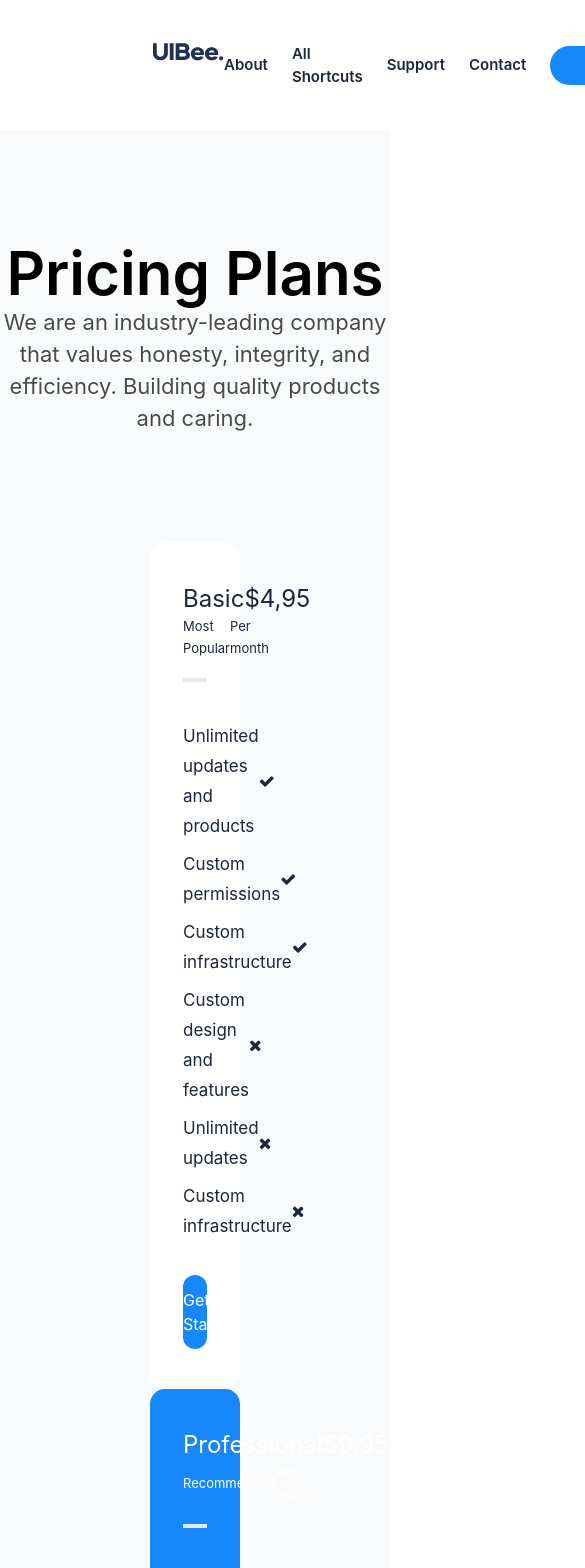
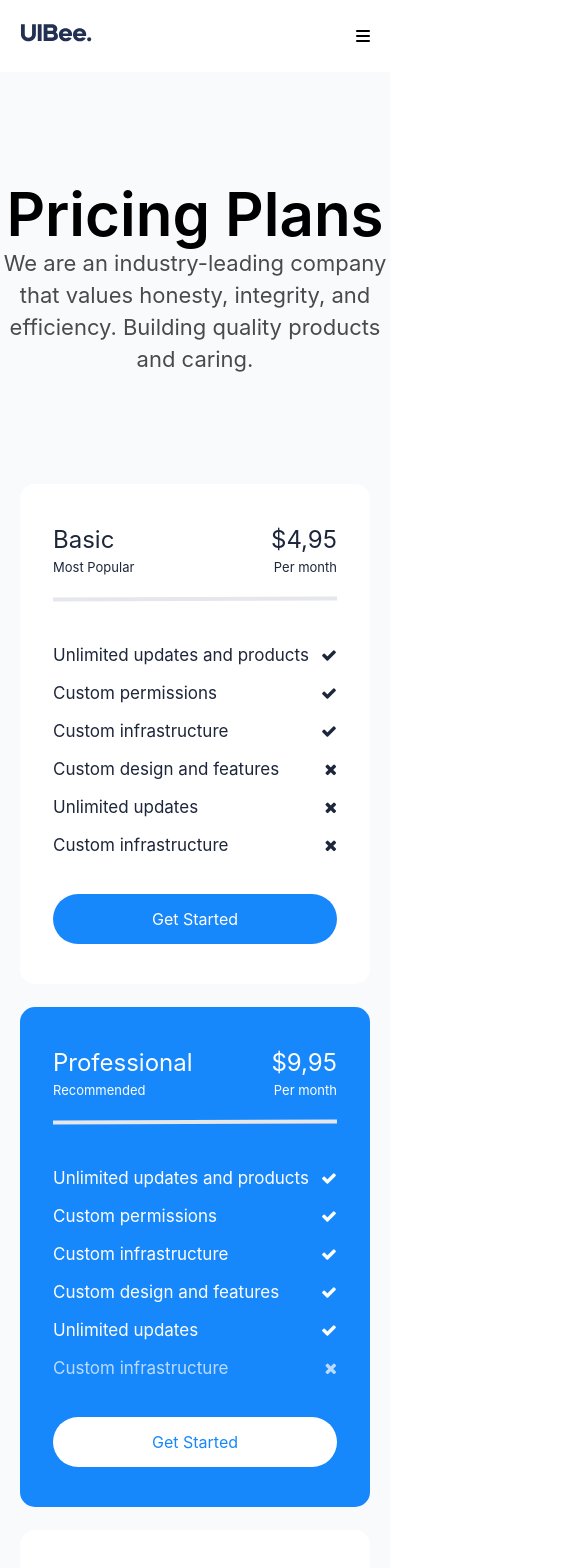
Before and after one commit to yusuffsaid/kbu-teknokent-case, a React (Create React App) app: page / in a window 390 px wide. Shown: the top 1568 px of the page, 585 px wide, since content can reach past the window. Built offline with nearby package versions, Linux system fonts and the light colour scheme.

Commit message:
responsive design done

```diff
--- a/src/components/Badge/Badge.js
+++ b/src/components/Badge/Badge.js
@@ -1,7 +1,7 @@
 import React from 'react'
 const Badge = ({badge}) => {
   return (
-    <div className='w-1/3 flex items-center justify-center py-[13px]'>
+    <div className='w-1/3 max-sm:w-full max-lg:w-1/2 flex items-center justify-center py-[13px] shrink'>
         {/* Renkler gelmiyor en son buna bakılacak */}
             <i className={"bg-["+badge.color+"]  p-[12px] rounded-full bg-opacity-40 text-2xl "+badge.icon}></i>
             <div className='flex flex-col ml-[37px]'>
--- a/src/components/Card/Card.js
+++ b/src/components/Card/Card.js
@@ -30,7 +30,7 @@ const Card = ({cardProps}) => {
     ]
 })
   return (
-    <div className={'rounded-[15px] flex-1 h-[498px] px-[33px] py-[40px] flex flex-col '+ (cardProps.isSelected ? "bg-active-color text-white ": "bg-white text-menu-color")}>
+    <div className={'rounded-[15px] flex-1  px-[33px] py-[40px] flex flex-col '+ (cardProps.isSelected ? "bg-active-color text-white ": "bg-white text-menu-color")}>
 
       <div className='flex justify-between items-center text-[24px]  leading-[32px]'>
         <span>{cardProps.title}</span>
--- a/src/components/Footer/Footer.js
+++ b/src/components/Footer/Footer.js
@@ -2,8 +2,8 @@ import React from 'react'
 
 const Footer = () => {
   return (
-    <div className='pt-[118px] px-[150px] pb-[50px] flex justify-between items-start'>
-        <div className='sec-1 basis-3/6'>
+    <div className='pt-[118px] px-[150px] pb-[50px] flex justify-between items-start max-lg:flex-col max-lg:px-[20px]  max-lg:items-center'>
+        <div className='sec-1 w-2/4 max-lg:w-full'>
         <svg width="80" height="19" viewBox="0 0 80 19" fill="none" xmlns="http://www.w3.org/2000/svg">
 <path d="M11.2983 0.545471H14.9886V11.8807C14.9886 13.1534 14.6846 14.2671 14.0767 15.2216C13.4744 16.1762 12.6307 16.9205 11.5454 17.4546C10.4602 17.983 9.19601 18.2472 7.75282 18.2472C6.30396 18.2472 5.03692 17.983 3.95169 17.4546C2.86646 16.9205 2.02271 16.1762 1.42044 15.2216C0.818165 14.2671 0.517029 13.1534 0.517029 11.8807V0.545471H4.20737V11.5654C4.20737 12.2301 4.35226 12.821 4.64203 13.3381C4.93748 13.8551 5.35226 14.2614 5.88635 14.5568C6.42044 14.8523 7.0426 15 7.75282 15C8.46873 15 9.09089 14.8523 9.6193 14.5568C10.1534 14.2614 10.5653 13.8551 10.8551 13.3381C11.1506 12.821 11.2983 12.2301 11.2983 11.5654V0.545471Z" fill="#213053"/>
 <path d="M21.5152 0.545471V18H17.8248V0.545471H21.5152Z" fill="#213053"/>
@@ -14,15 +14,15 @@ const Footer = () => {
 <path d="M77.3085 18.2216C76.746 18.2216 76.2631 18.0227 75.8596 17.625C75.4619 17.2216 75.2631 16.7387 75.2631 16.1762C75.2631 15.6193 75.4619 15.1421 75.8596 14.7443C76.2631 14.3466 76.746 14.1477 77.3085 14.1477C77.854 14.1477 78.3312 14.3466 78.7403 14.7443C79.1494 15.1421 79.354 15.6193 79.354 16.1762C79.354 16.5512 79.2574 16.8949 79.0642 17.2074C78.8767 17.5142 78.6295 17.7614 78.3227 17.9489C78.0159 18.1307 77.6778 18.2216 77.3085 18.2216Z" fill="#213053"/>
 </svg>
 
-<span className=' block text-[17px] text-opacity-80 font-light mt-[40px] w-[351px] break-words'>
+<span className=' block text-[17px] text-opacity-80 font-light mt-[40px] w-[351px] break-words max-lg:w-full'>
     Lorem ipsum dolor sit amet, consectetur adipiscing elit. In blandit tincidunt id turpis est platea sed.
 </span>
         </div>
 
-     <div className='flex flex-row justify-between flex-1'>
+     <div className='flex mt-14 flex-row justify-between flex-1 max-sm:flex-col max-sm:gap-y-[40px] max-sm:mt-[20px] max-lg:w-full'>
      <div className='sec-2'>
             <span className='text-[15px] text-opacity-40'>Company</span>
-            <ul className='flex flex-col gap-y-[20px] mt-[40px]'>
+            <ul className='flex flex-col gap-y-[20px] max-sm:gap-y-[10px] mt-[40px]'>
                 <li><a href='#' className='text-[17px] leading-[30px]'>Global location</a></li>
                 <li><a href='#' className='text-[17px] leading-[30px]'>Global location</a></li>
                 <li><a href='#' className='text-[17px] leading-[30px]'>Careers</a></li>
--- a/src/components/Header/Header.js
+++ b/src/components/Header/Header.js
@@ -2,6 +2,10 @@ import React, { useState } from 'react'
 import MenuItem from './MenuItem'
 
 const Header = () => {
+    const [isOpen, setIsOpen] = useState(false);
+    const changeisOpen =()=>{
+        setIsOpen(!isOpen);
+    }
     const [menuItem, setMenuItem] = useState([
         {name:"About",order:1},
         {name:"All Shortcuts",order:2},
@@ -9,7 +13,7 @@ const Header = () => {
         {name:"Contact",order:4},
     ])
   return (
-    <div className='w-full flex px-[152px] py-[43px] justify-between justify-items-center'>
+    <div className='w-full flex px-[152px] py-[43px] justify-between justify-items-center shrink max-sm:px-[20px] max-lg:py-[24px]'>
         <div className='logo'>
         <svg width="72" height="18" viewBox="0 0 72 18" fill="none" xmlns="http://www.w3.org/2000/svg">
 <path d="M12.071 10.184C12.071 11.216 11.711 12.08 11.015 12.776C10.319 13.472 9.45503 13.808 8.42303 13.808C7.39103 13.808 6.50303 13.472 5.80703 12.776C5.11103 12.08 4.77503 11.216 4.77503 10.184V0.200012H0.983032V10.208C0.983032 12.224 1.70303 13.904 3.11903 15.272C4.53503 16.64 6.31103 17.312 8.42303 17.312C10.535 17.312 12.311 16.64 13.727 15.272C15.143 13.904 15.863 12.224 15.863 10.208V0.200012H12.071V10.184Z" fill="#213053"/>
@@ -21,12 +25,15 @@ const Header = () => {
 </svg>
 
         </div>
-        <ul className='flex justify-between  items-center gap-x-6 font-semibold text-[15px]'>
+        <ul className='flex justify-between  items-center gap-x-6 font-semibold text-[15px] max-lg:hidden'>
             {
                 menuItem.map((item,i)=>(<MenuItem name={item.name}></MenuItem>))
             }
             <li className="px-[52px] py-[8px] rounded-[65px] bg-active-color"><a>Get</a></li>
         </ul>
+
+       <button className='hidden max-lg:block' onClick={()=>changeisOpen()}><i className="fa-solid fa-bars"></i></button>
+
     </div>
   )
 }
--- a/src/components/PageHeader/PageHeader.js
+++ b/src/components/PageHeader/PageHeader.js
@@ -2,9 +2,9 @@ import React from 'react'
 
 const PageHeader = ({title,text}) => {
   return (
-    <div className='w-full py-[109px] flex justify-center bg-header-color'>
+    <div className='w-full py-[109px] flex justify-center bg-header-color text-center'>
        <div className='flex flex-col items-center w-[695px]'>
-       <span className='text-[60px] font-semibold leading-[66px]'>{title}</span>
+       <span className='text-[60px] font-semibold leading-[66px] shrink'>{title}</span>
         <span className='text-[22px] font-normal leading-[32px] text-center opacity-70'>{text}</span>
        </div>
 
--- a/src/pages/Pricing/Pricing.js
+++ b/src/pages/Pricing/Pricing.js
@@ -41,11 +41,11 @@ const Pricing = () => {
   return (
    <div className=''>
    <PageHeader title='Pricing Plans' text="We are an industry-leading company that values honesty, integrity, and efficiency. Building quality products and caring."></PageHeader>
-   <section className='price-area flex max-lg:flex-col justify-between px-[150px] bg-header-color gap-x-[23px]'>
+   <section className='price-area flex max-lg:flex-col justify-between px-[150px] max-sm:px-[20px] bg-header-color gap-x-[23px] max-lg:gap-y-[23px]'>
     {cardProps.map((prop,i)=><Card key={i} cardProps={prop}></Card>)}
 
    </section>
-   <section className='flex px-[150px] flex-wrap gap-y-[20px] mt-[120px] '>
+   <section className='flex max-sm:flex-col max-lg:px-[20px] px-[150px] flex-wrap gap-y-[20px] mt-[120px] '>
    {badges.map((badge,i)=><Badge key={i} badge={badge}></Badge>)}
    </section>
    </div>
```
